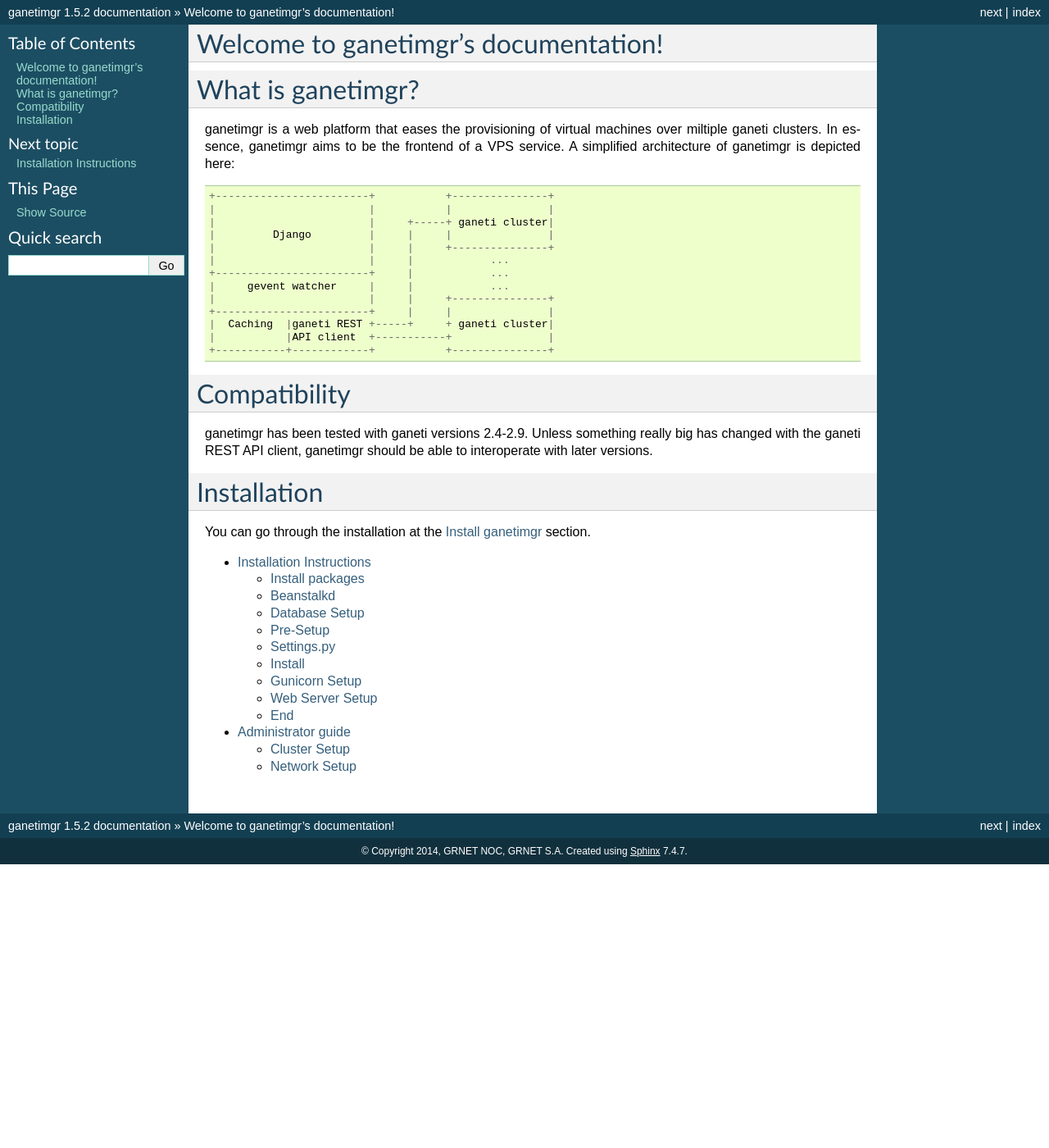
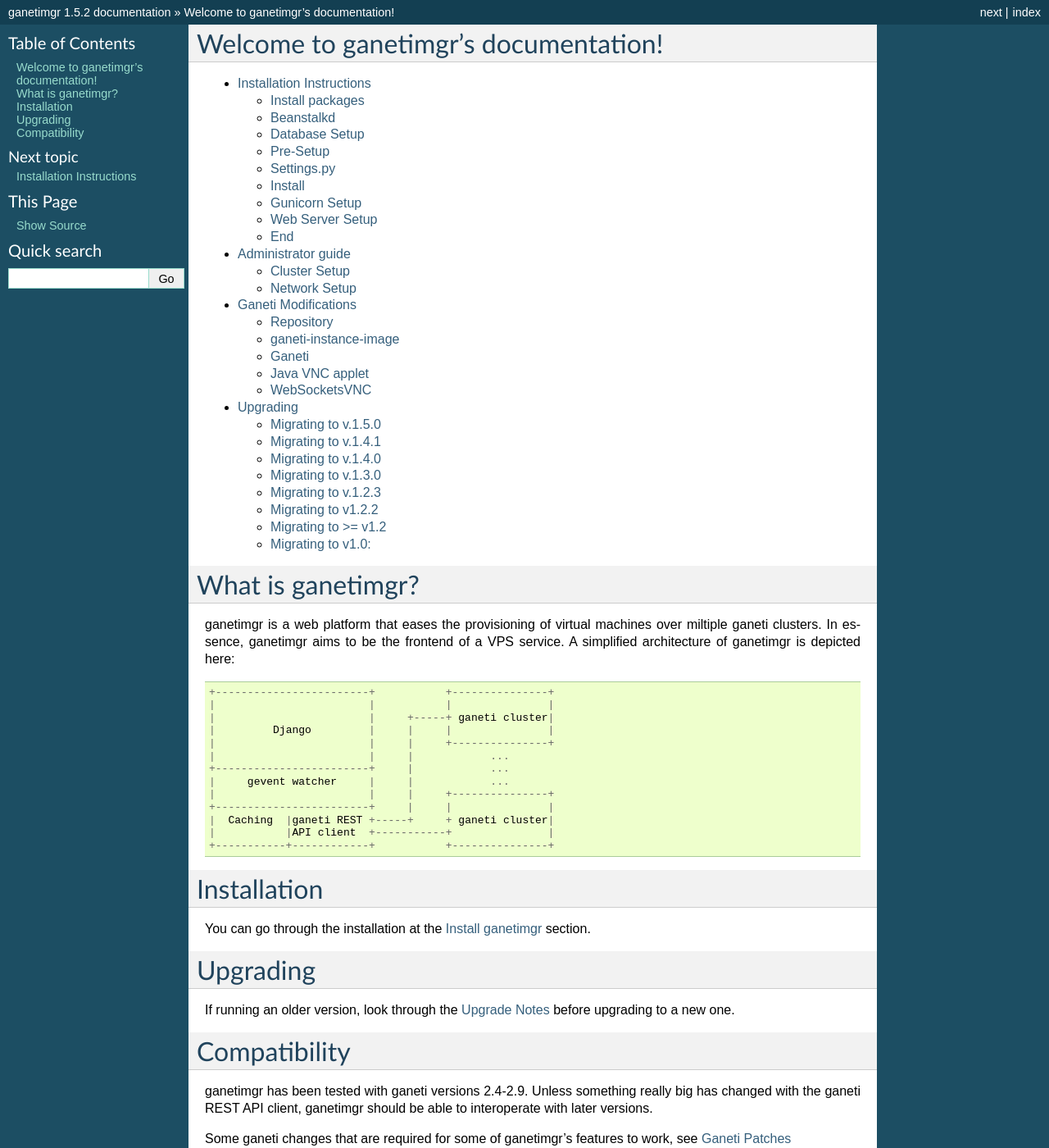
Before and after one commit to grnet/ganetimgr, a Sphinx documentation site: the page built from docs/source/index.rst, in a window 1280 px wide and 1400 px high. Shown: the whole window at 82% size. Built offline with Sphinx 7.4.7, drawn with Linux system fonts in a browser that asks for light colours.

Commit message:
Update index.rst
Add links to some more pages

```diff
--- a/docs/source/index.rst
+++ b/docs/source/index.rst
@@ -5,6 +5,14 @@
 
 Welcome to ganetimgr's documentation!
 =====================================
+
+.. toctree::
+   :maxdepth: 2
+
+   install
+   admin
+   ganeti
+   upgrade
 
 
 What is ganetimgr?
@@ -25,16 +33,16 @@
 	|           |API client  +-----------+               |
 	+-----------+------------+           +---------------+
 
+Installation
+============
+You can go through the installation at the :doc:`Install ganetimgr <install>` section.
+
+Upgrading
+=========
+If running an older version, look through the :doc:`Upgrade Notes <upgrade>` before upgrading to a new one.
+
 Compatibility
 =============
 ganetimgr has been tested with ganeti versions 2.4-2.9. Unless something really big has changed with the ganeti REST API client, ganetimgr should be able to interoperate with later versions.
 
-Installation
-============
-You can go through the installation at the :doc:`Install ganetimgr <install>` section.
-
-.. toctree::
-   :maxdepth: 2
-
-   install
-   admin
+Some ganeti changes that are required for some of ganetimgr's features to work, see :doc:`Ganeti Patches <ganeti>`
```
